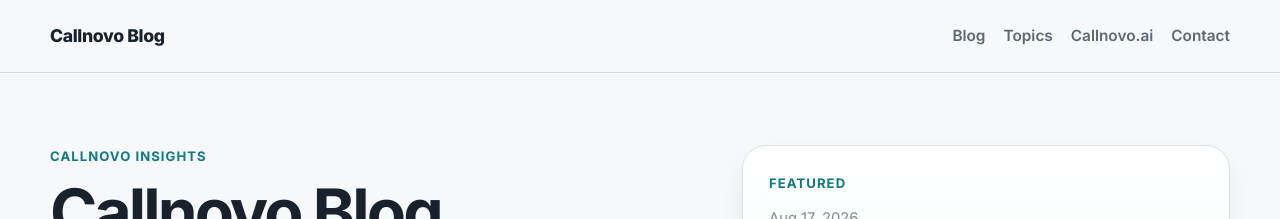
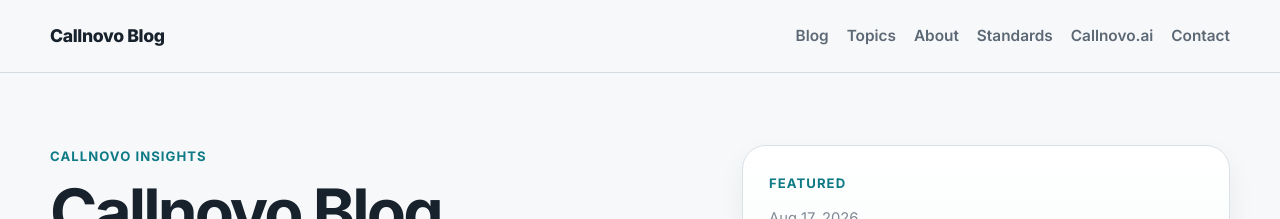
Before and after one commit to callnovo-cc/blog, a Jekyll site: the page built from index.html, in a window 1280 px wide. Shown: the top 219 px of the page. Built offline with Jekyll 4.4.1, drawn with Linux system fonts in a browser that asks for light colours.

Commit message:
Update default.html

```diff
--- a/_layouts/default.html
+++ b/_layouts/default.html
@@ -35,6 +35,8 @@
     <nav class="site-nav" aria-label="Main navigation">
       <a href="{{ '/' | relative_url }}">Blog</a>
       <a href="{{ '/categories/' | relative_url }}">Topics</a>
+      <a href="{{ '/about/' | relative_url }}">About</a>
+      <a href="{{ '/editorial-standards/' | relative_url }}">Standards</a>
       <a href="https://callnovo.ai/" target="_blank" rel="noopener noreferrer">Callnovo.ai</a>
       <a href="https://callnovo.ai/contact/" target="_blank" rel="noopener noreferrer">Contact</a>
     </nav>
```
Lines whose indentation alone changed are shown as unchanged.
